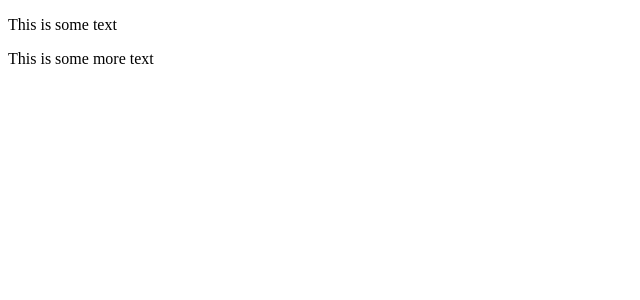
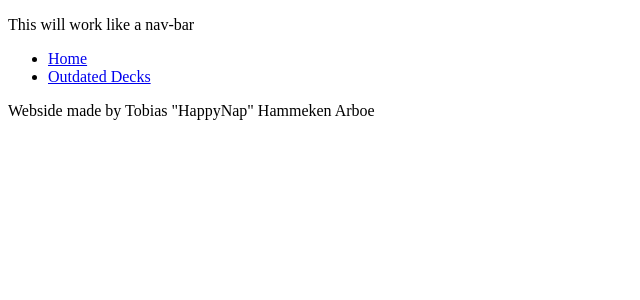
Before and after one commit to H4ppyN4p/cedh_niche_ddb, a React (Create React App) app: page / in a window 1280 px wide. Shown: the top 300 px of the page, without its empty margins (0-640 px from the left). Built offline with nearby package versions, Linux system fonts and the light colour scheme.

Commit message:
Working router/navigation

```diff
--- a/src/App.js
+++ /dev/null
@@ -1,15 +0,0 @@
-
-const App = () => {
-  return (
-    <div className="App">
-        <p>
-          This is some text
-        </p>
-        <p>
-          This is some more text
-        </p>
-    </div>
-  );
-}
-
-export default App;
--- /dev/null
+++ b/src/elements/Footer.js
@@ -0,0 +1,10 @@
+
+const Footer = () => {
+    return(
+        <>
+        <div>Webside made by Tobias "HappyNap" Hammeken Arboe</div>
+        </>
+    )
+}
+
+export default Footer;
--- a/src/index.js
+++ b/src/index.js
@@ -1,16 +1,45 @@
-import React from 'react';
-import ReactDOM from 'react-dom/client';
+import React from "react";
+import ReactDOM from "react-dom/client";
 
 
-import App from './App';
+//Router imports
+import { createBrowserRouter, RouterProvider } from "react-router-dom";
 
-import reportWebVitals from './reportWebVitals';
 
-const root = ReactDOM.createRoot(document.getElementById('root'));
+//Site elements
+//import Navbar from "./elements/Navbar"
+import Footer from "./elements/Footer";
+
+//routes
+import ErrorPage from "./routes/ErrorPage";
+import Root from "./routes/Root";
+import OutdatedDecks from "./routes/OutdatedDecks";
+
+import reportWebVitals from "./reportWebVitals";
+
+
+//Router object:
+const r_router = createBrowserRouter([
+  {
+    path: "/",
+    element: <Root />,
+    errorElement: <ErrorPage />,
+    children: [
+      {
+        path: "outdated",
+        element: <OutdatedDecks />
+      }
+    ]
+  }
+]);
+
+const root = ReactDOM.createRoot(document.getElementById("root"));
 root.render(
   <React.StrictMode>
-    <App />
+    <RouterProvider router={r_router} />
+    <Footer />
   </React.StrictMode>
+
 );
 
 // If you want to start measuring performance in your app, pass a function
--- /dev/null
+++ b/src/routes/ErrorPage.js
@@ -0,0 +1,17 @@
+import { useRouteError } from "react-router-dom";
+
+
+const ErrorPage = () => {
+
+    const error = useRouteError();
+    console.error(error)
+
+    return(
+        <>
+        <div>This is an error page</div>
+        <i>{error.statusText || error.message}</i>
+        </>
+    )
+}
+
+export default ErrorPage;
--- /dev/null
+++ b/src/routes/OutdatedDecks.js
@@ -0,0 +1,12 @@
+
+
+
+const OutdatedDecks = () => {
+    return(
+        <>
+        <div>List of outdated decks</div>
+        </>
+    )
+}
+
+export default OutdatedDecks;
--- /dev/null
+++ b/src/routes/Root.js
@@ -0,0 +1,26 @@
+import { Outlet, Link } from "react-router-dom";
+
+
+const Root = () => {
+    return(
+        <>
+        <div>
+            <p>This will work like a nav-bar</p>
+            <ul>
+                <li>
+                    <Link to={'/'}>Home</Link>
+                </li>
+                <li>
+                    <Link to={'/outdated'}>Outdated Decks</Link>
+                </li>
+            </ul>
+        </div>
+
+        <div>
+            <Outlet />
+        </div>
+        </>
+    )
+}
+
+export default Root;
```
